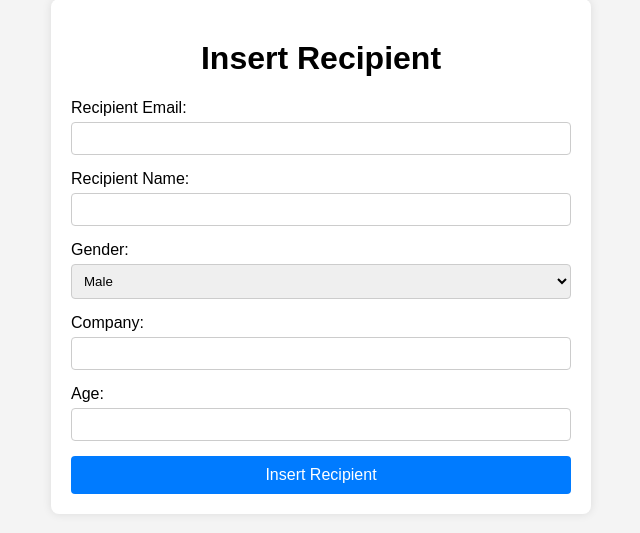
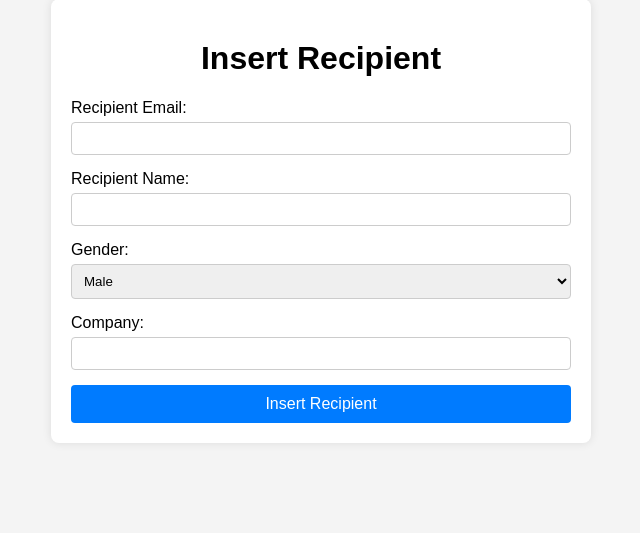
Before and after one commit to ruchikasonagote/deployed_version, a Flask app: template templates/insertRecipient_RL.html in a window 1280 px wide. Shown: the part 51-584 px from the top of the page, without its empty margins (319-959 px from the left). Run offline with Flask 3, Linux system fonts and the light colour scheme; the template is opened without the code that fills it: most values are stand-ins (such as "Sample title", 1, 10 or a date in 2020); some libraries are stand-ins or nearby versions.

Commit message:
Update insertRecipient_RL.html

```diff
--- a/templates/insertRecipient_RL.html
+++ b/templates/insertRecipient_RL.html
@@ -69,10 +69,13 @@
                 <option value="F">Female</option>
                 <option value="O">Other</option>
             </select>
+            {% if user_role == 'Teaching Assistant' %}
+            <label for="marks">Marks:</label>
+            <input type="number" id="marks" name="marks" min="1" max="999">
+            {% else %}
             <label for="company">Company:</label>
             <input type="text" id="company" name="company">
-            <label for="age">Age:</label>
-            <input type="number" id="age" name="age" min="1" max="999">
+            {% endif %}
             <input type="hidden" id="group_id" name="group_id" value="{{ group_id }}">
             <input type="submit" value="Insert Recipient">
         </form>
```
